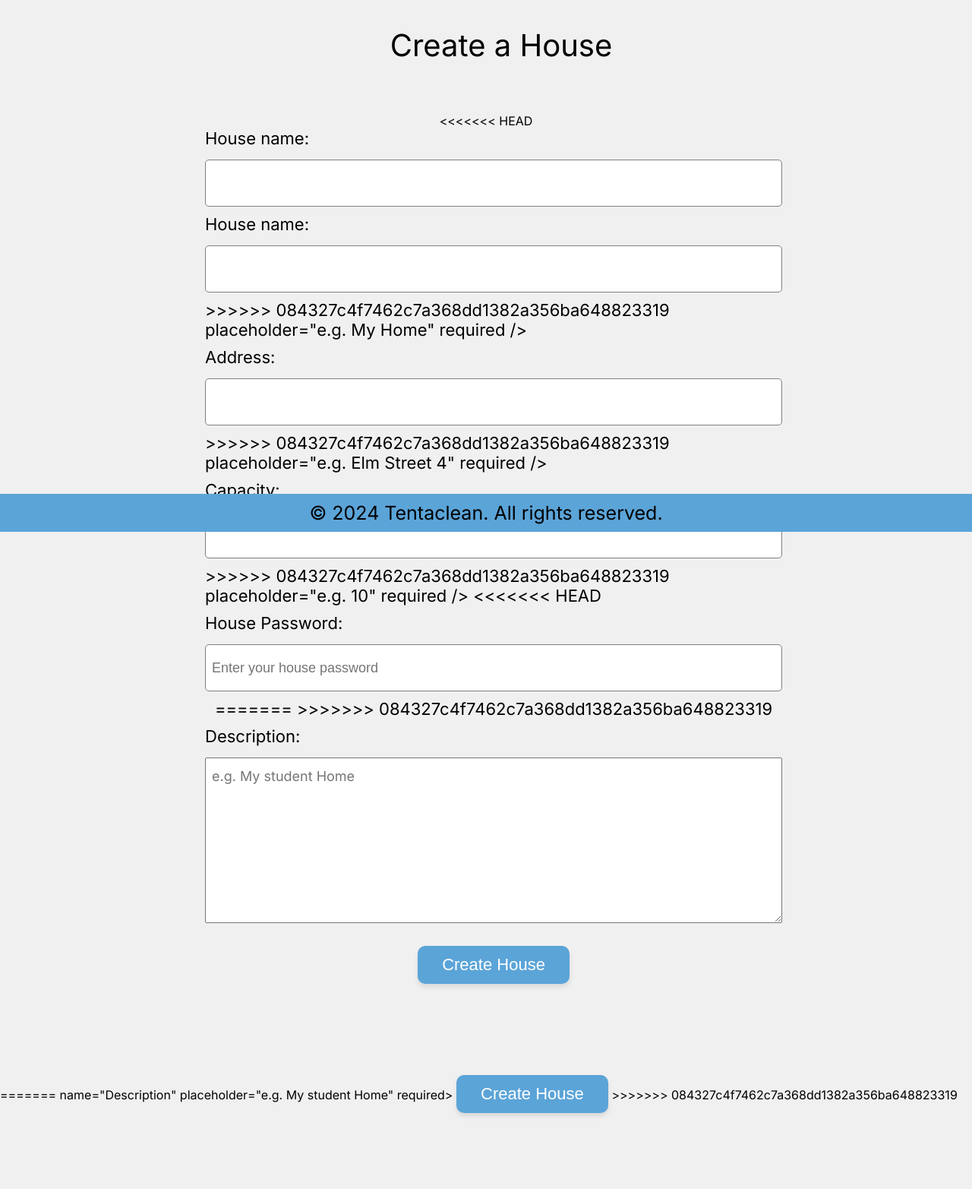
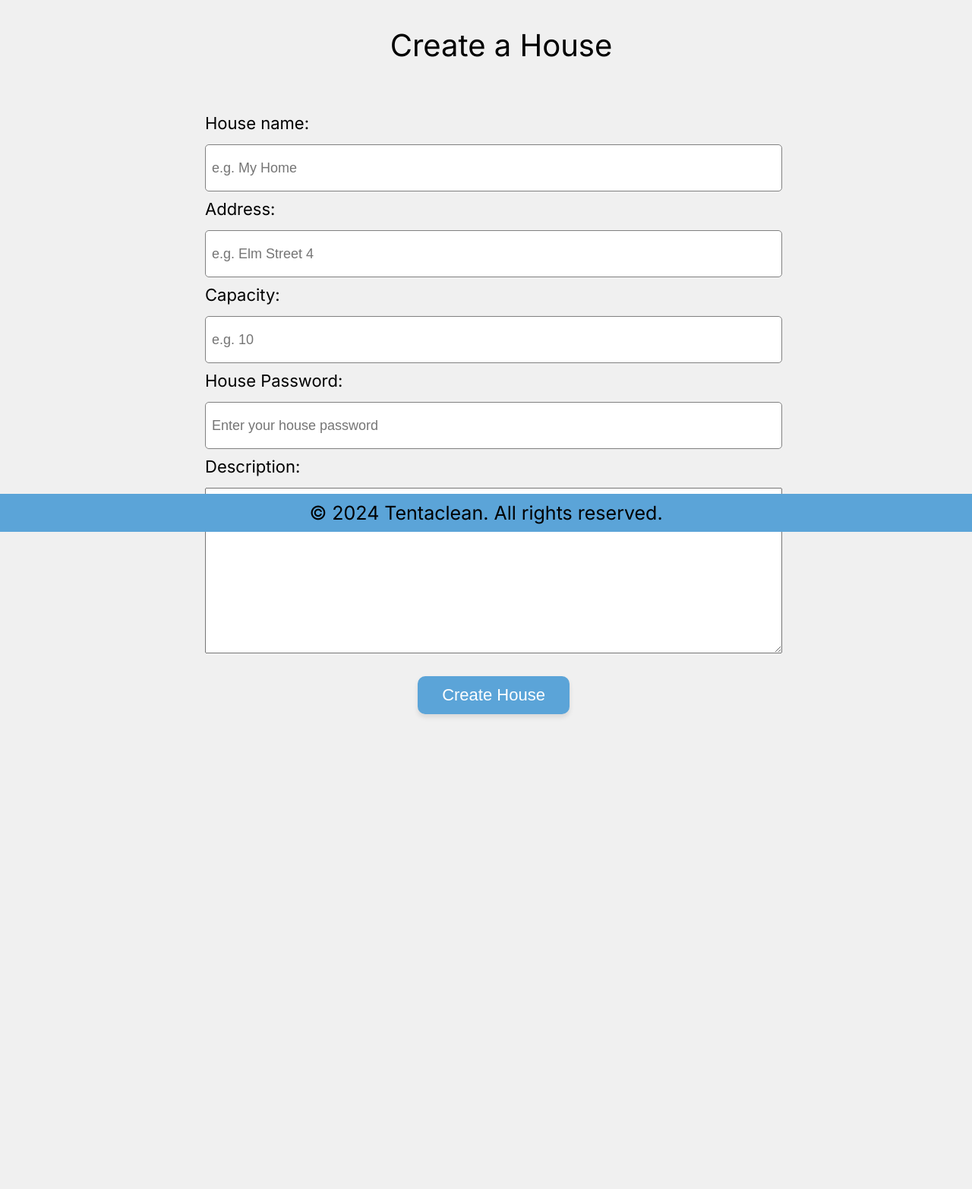
Before and after one commit to woacwoak/tentaclean, a Flask app: page /createhouse in a window 1280 px wide. Shown: the part 100-1665 px from the top of the page at 76% size. After the commit the page ends 1044 px from the top, so only its background shows below. Run offline with Flask 3, Linux system fonts and the light colour scheme; a user stored in the database is signed in; data comes from the database, SQL or seed files in the repository.

Commit message:
I solved merge conflict in createhouse.html

```diff
--- a/app.py
+++ b/app.py
@@ -61,7 +61,7 @@ def signup():
         user = User.query.filter_by(username=username).first()
         # Check if user already exists
         if user:
-            flash("Username already exists")
+            flash("Username already exists", "success")
             return render_template("login.html", error="Username already exists")
 
         # Create new user in database
--- a/templates/createhouse.html
+++ b/templates/createhouse.html
@@ -30,21 +30,12 @@
 
     <div id="formContainer">
 
-<<<<<<< HEAD
     <form id="createhouseform" action="{{url_for('createhouse')}}" method="POST">
       <label for="House name">House name:</label>
       <input
         type="text"
         id="name"
         name="name"
-=======
-    <form id="createhouseform">
-      <label for="House name">House name:</label>
-      <input
-        type="text"
-        id="houseName"
-        name="House name"
->>>>>>> 084327c4f7462c7a368dd1382a356ba648823319
         placeholder="e.g. My Home"
         required
       />
@@ -54,11 +45,7 @@
       <input
         type="text"
         id="address"
-<<<<<<< HEAD
         name="address"
-=======
-        name="Address"
->>>>>>> 084327c4f7462c7a368dd1382a356ba648823319
         placeholder="e.g. Elm Street 4"
         required
       />
@@ -68,16 +55,11 @@
       <input
         type="text"
         id="capacity"
-<<<<<<< HEAD
         name="capacity"
-=======
-        name="Capacity"
->>>>>>> 084327c4f7462c7a368dd1382a356ba648823319
         placeholder="e.g. 10"
         required
     />
 
-<<<<<<< HEAD
       <label for="Password">House Password:</label>
       <input
         type="text"
@@ -87,14 +69,11 @@
         required
     />
 
-=======
->>>>>>> 084327c4f7462c7a368dd1382a356ba648823319
 
       <label for="Description">Description:</label>
       <textarea
         type="text"
         id="descriptionInput"
-<<<<<<< HEAD
         name="description"
         placeholder="e.g. My student Home"
         required></textarea>
@@ -107,16 +86,6 @@
  <div class="footer">
     <p class="footer"> &#169 2024 Tentaclean. All rights reserved.</p>
  </div>
-=======
-        name="Description"
-        placeholder="e.g. My student Home"
-        required></textarea>
-    </form>
-    <button id="createHousebtn" >Create House</button>
-      </div>
-
-  <script src="../static/js/script.js"></script>
->>>>>>> 084327c4f7462c7a368dd1382a356ba648823319
 </body>
 
 </html>
--- a/templates/dashboard.html
+++ b/templates/dashboard.html
@@ -40,12 +40,13 @@
 <h1 class="intro">Welcome, {{username}}[User Name]</h1>
 <div id="houseButtons">
   <a href="{{url_for('createhouse')}}" id="createbtn" >Create House</a>
-  <a id="joinbtn" >Join House</a>
+  <a href="#allhouses" id="joinbtn" >Join House</a>
   </div>
 
   <h2 class="houses">All Available Houses</h2>
 
   <div id="housescontainer">
+    <section id="allhouses">
     {% if houses %}
       {% for house in houses %}
         <div id="House1">
@@ -56,6 +57,7 @@
     {% else %}
       <p>No available games</p>
     {% endif %}
+    </section>
   </div>
  <div class="footer">
     <p class="footer"> &#169 2024 Tentaclean. All rights reserved.</p>
```
Lines whose indentation alone changed are shown as unchanged.
